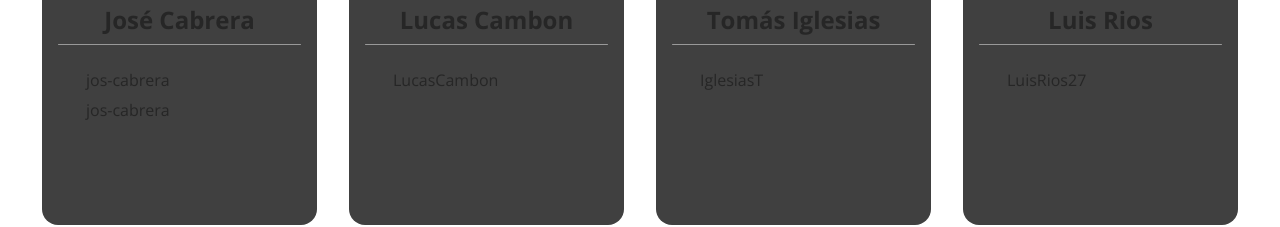
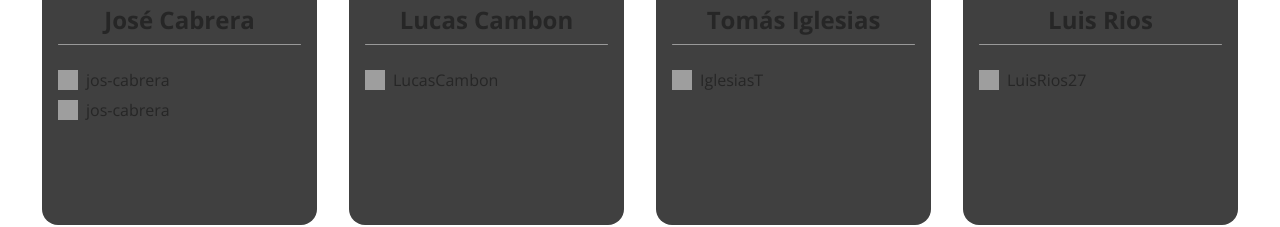
Before and after one commit to LucasCambon/crypto_masivos, a plain HTML site: page frontend/about.html in a window 1280 px wide. Shown: the part 250-477 px from the top of the page. Drawn offline with nearby package versions, Linux system fonts and the light colour scheme; grey boxes are pictures that could not be loaded.

Commit message:
add: github, linkedin and instagram icons

```diff
--- a/frontend/styles/icons.css
+++ b/frontend/styles/icons.css
@@ -10,3 +10,15 @@
 .swap-icon {
 	--svg: url(https://icongr.am/octicons/arrow-both.svg?size=128&color=ffffff);
 }
+
+.github-icon {
+	--svg: url(https://icongr.am/simple/github.svg?size=128&color=ffffff&colored=false);
+}
+
+.linkedin-icon {
+	--svg: url(https://icongr.am/simple/linkedin.svg?size=128&color=ffffff&colored=false);
+}
+
+.instagram-icon {
+	--svg: url(https://icongr.am/simple/instagram.svg?size=128&color=ffffff&colored=false);
+}
```
